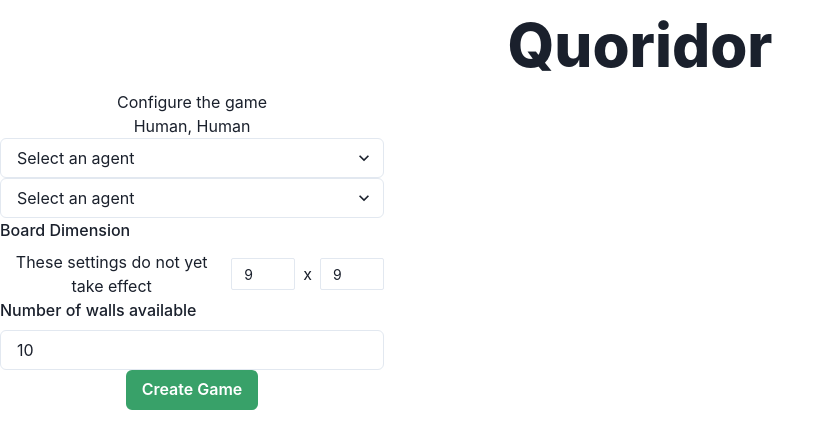
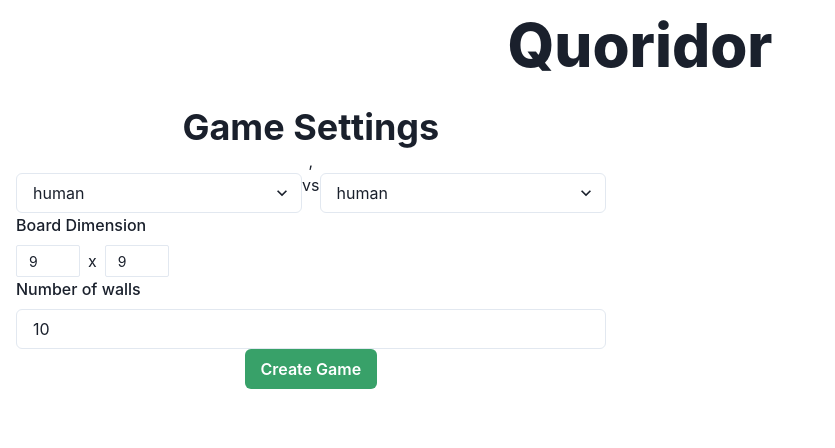
Before and after one commit to gottschali/quoridor-web, a React (Create React App) app: page / in a window 1280 px wide. Shown: the top 448 px of the page, without its empty margins (0-835 px from the left). Built offline with nearby package versions, Linux system fonts and the light colour scheme.

Commit message:
Make GameSetup work

```diff
--- a/src/quoridor/State.ts
+++ b/src/quoridor/State.ts
@@ -18,14 +18,14 @@ export interface GameSettings {
     pawns?: number,
 }
 
-type MandatoryGameSettings = {
+export type MandatoryGameSettings = {
     boardWidth: number,
     boardHeight:  number,
     walls: number,
     pawns: number,
 }
 
-const GameSettingsDefaults: MandatoryGameSettings = {
+export const GameSettingsDefaults: MandatoryGameSettings = {
     boardWidth: 9,
     boardHeight:  9,
     walls: 10,
--- a/src/ui/Game.css
+++ b/src/ui/Game.css
@@ -8,9 +8,6 @@
 .gameTable {
     border-spacing: 0px;
     font-size: 1em;
-}
-
-.square {
 }
 
 .square {
--- a/src/ui/GameController.tsx
+++ b/src/ui/GameController.tsx
@@ -2,9 +2,8 @@ import { Badge, Box, CircularProgress, Flex, Spacer, Stack, Switch } from "@chak
 import { useEffect, useState } from "react";
 import { Agent } from "../agents/Agent";
 import { HumanAgent } from "../agents/HumanAgent";
-import { Move } from "../quoridor/Move";
 import { Player } from "../quoridor/Player";
-import { Notation } from "../quoridor/State";
+import { GameSettings, GameSettingsDefaults, MandatoryGameSettings, Notation } from "../quoridor/State";
 import { Agents, GameSetup } from "./GameSetup";
 import { MoveHistory } from "./MoveHistory";
 import { QuoridorBoard } from "./QuoridorBoard";
@@ -26,13 +25,14 @@ export type localTeam = Player | 'gray' | 'observer';
  */
 
 export function GameController() {
-    const game = useGame();
     // const {state, restoreHistory, turn, step, proposeMove, matrix, history} = useGame();
     const [whiteAgent, setWhiteAgent] = useState<Agent>(HumanAgent);
     const [currentAgent, setCurrentAgent] = useState<Agent>(whiteAgent);
     const [blackAgent, setBlackAgent] = useState<Agent>(HumanAgent);
     const [localTeam, setLocalTeam] = useState<localTeam>('gray');
     const [showSettings, setShowSettings] = useState<boolean>(true);
+    const [settings, setSettings] = useState<GameSettings>(GameSettingsDefaults);
+    const game = useGame(settings);
 
     useEffect(() => {
             setCurrentAgent(game.state.currentPlayer === Player.white ? blackAgent : whiteAgent);
@@ -67,8 +67,11 @@ export function GameController() {
         think();
     }, [game.turn, currentAgent]);
 
-    const createGame = () => {
-        console.log('Creating game');
+    const createGame = (whiteAgent: Agent, blackAgent: Agent, settings: MandatoryGameSettings) => {
+        console.log('Creating game', settings);
+        setBlackAgent(blackAgent);
+        setWhiteAgent(whiteAgent);
+        game.reset(settings);
         // TODO: Actually reset the game!
         setCreating(false);
         setShowSettings(false);
@@ -76,10 +79,8 @@ export function GameController() {
 
     return <div>
             {showSettings &&
-            <GameSetup whiteAgent={whiteAgent.name} setWhiteAgent={setWhiteAgent}
-                       blackAgent={blackAgent.name} setBlackAgent={setBlackAgent}
-                       creating={creating} setCreating={setCreating}
-                       createGame={createGame}
+            <GameSetup creating={creating} setCreating={setCreating}
+                       submitSettings={createGame}
             /> }
             {!creating &&
              <div>
--- a/src/ui/GameSetup.tsx
+++ b/src/ui/GameSetup.tsx
@@ -1,14 +1,14 @@
-import { Button, ButtonGroup, FormControl, FormLabel, HStack, NumberInput, NumberInputField, NumberInputStepper, Select, Text } from "@chakra-ui/react";
-import { ReactElement, useState } from "react";
+import { Box, Button, ButtonGroup, Container, Flex, FormControl, FormLabel, Heading, HStack, NumberInput, NumberInputField, NumberInputStepper, Select, Text } from "@chakra-ui/react";
+import { Dispatch, ReactElement, useState } from "react";
 import { Agent } from "../agents/Agent";
 import { HumanAgent } from "../agents/HumanAgent";
 import { MinMaxAgent } from "../agents/MinMaxAgent";
 import { RandomAgent } from "../agents/RandomAgent";
 import { wallsHeuristic } from "../agents/wallsHeuristic";
 import { Player } from "../quoridor/Player";
+import { GameSettings, GameSettingsDefaults, MandatoryGameSettings } from "../quoridor/State";
 import { GameController } from "./GameController";
 
-export type Agents = 'naive' | 'MinMax2' | 'MinMax3' | 'MinMaxHeuristic' | 'human' | 'random';
 
 /**
  * Need to figure out how to do this nicely...
@@ -32,15 +32,16 @@ export const agentList: agentList = {
     human: HumanAgent,
     random: RandomAgent,
 }
+export type Agents = 'naive' | 'MinMax2' | 'MinMax3' | 'MinMaxHeuristic' | 'human' | 'random';
 
-function AgentSelect({selectedAgent, setSelectedAgent}: {selectedAgent: any, setSelectedAgent: any}) {
+function AgentSelect({setAgent}: {setAgent: Dispatch<Agent>}) {
 
     const selectAgent = (agent: Agents) => {
         console.log("setting agent", agentList[agent]);
-        setSelectedAgent(agentList[agent])
+        setAgent(agentList[agent])
     }
 
-    return  <Select placeholder="Select an agent">
+    return  <Select placeholder="human" w='xs'>
         {Object.keys(agentList).map((agent) => {
                     return (<option key={agent} value={agent} onClick={()=>selectAgent(agent as Agents)}>
                             {agent}
@@ -50,36 +51,58 @@ function AgentSelect({selectedAgent, setSelectedAgent}: {selectedAgent: any, set
             </Select>
 }
 
-
 export function GameSetup(props: any) {
+    const [bw, setBw] = useState("9");
+    const [bh, setBh] = useState("9");
+    const [nw, setNw] = useState("10");
+    const [whiteAgent, setWhiteAgent] = useState<Agent>(HumanAgent);
+    const [blackAgent, setBlackAgent] = useState<Agent>(HumanAgent);
 
 
-    return <FormControl maxW='sm' className='gameSetup'>
-                <h2> Configure the game </h2>
+    const createGame = () => {
+        props.submitSettings(whiteAgent, blackAgent, {
+            pawns: 1,
+            boardWidth: Number.parseInt(bw),
+            boardHeight: Number.parseInt(bh),
+            walls: Number.parseInt(nw),
+        })
+    }
+
+    return <Container m={2} p={2} centerContent >
+            <Heading as='h2'> Game Settings </Heading>
+
+                <FormControl className='gameSetup'>
                     <div> {props.whiteAgent}, {props.blackAgent} </div>
-                <AgentSelect selectedAgent={props.whiteAgent} setSelectedAgent={props.setWhiteAgent}/>
-                <AgentSelect selectedAgent={props.blackAgent} setSelectedAgent={props.setBlackAgent} />
+
+                <Flex>
+                    <AgentSelect setAgent={setWhiteAgent}/>
+                     vs
+                    <AgentSelect setAgent={setBlackAgent} />
+                </Flex>
                 <FormLabel htmlFor='boardSize'>Board Dimension </FormLabel>
                     <HStack id='boardSize'>
-                    <Text>These settings do not yet take effect</Text>
-                    <NumberInput size='sm' maxW={16} display='flex' defaultValue={9} min={3} max={20}>
+                        <NumberInput value={bh} size='sm' maxW={16} display='flex' defaultValue={9} min={3} max={20}
+                                    onChange={v=>setBh(v)}>
                             <NumberInputField />
                         </NumberInput>
                         <Text>x</Text>
-                    <NumberInput size='sm' maxW={16} display='flex' defaultValue={9} min={3} max={20}>
+                        <NumberInput value={bw} size='sm' maxW={16} display='flex' defaultValue={9} min={3} max={20}
+                            onChange={v=>setBw(v)}>
                             <NumberInputField />
                     </NumberInput>
                     </HStack>
 
-            <FormLabel htmlFor='numWalls'>Number of walls available</FormLabel>
-                <NumberInput id='numWalls' defaultValue={10} min={0} max={20}>
+                <FormLabel htmlFor='numWalls'>Number of walls </FormLabel>
+                <NumberInput value={nw} id='numWalls' defaultValue={10} min={0} max={20}
+                              onChange={v => setNw(v)}>
                         <NumberInputField />
                     </NumberInput>
                     <ButtonGroup>
-                <Button colorScheme='green' onClick={props.createGame}>
+                    <Button colorScheme='green' onClick={createGame}>
                             Create Game
                         </Button>
                     </ButtonGroup>
 
             </FormControl>
+    </Container>
 }
--- a/src/ui/useGame.tsx
+++ b/src/ui/useGame.tsx
@@ -1,7 +1,7 @@
 import { useEffect, useState } from "react";
 import { Move, PawnMove } from "../quoridor/Move";
 import { Player } from "../quoridor/Player";
-import { moveToNotation, Notation, State } from "../quoridor/State";
+import { GameSettings, MandatoryGameSettings, moveToNotation, Notation, State } from "../quoridor/State";
 
 function selectMove(moves: Array<Move>) {
     return moves[Math.floor(Math.random() * moves.length)];
@@ -18,8 +18,8 @@ export enum MatrixItem {
     Uninitialized,
 }
 
-export function useGame() {
-    const [state, setState] = useState(new State({}));
+export function useGame(settings: GameSettings) {
+    const [state, setState] = useState(new State(settings));
     const [turn, setIndex] = useState(0);
     const [history, setHistory] = useState<Notation[]>([]);
     const [stateHistory, setStateHistory] = useState<State[]>([]);
@@ -28,6 +28,7 @@ export function useGame() {
                                             .map( () => new Array(state.width).fill(MatrixItem.Uninitialized)));
 
     useEffect(() => {
+        console.log(state.settings);
         const newMatrix = new Array(state.height).fill(0).map( () => new Array(state.width).fill(0))
 
         for (let i=0;i<state.height; i++) {
@@ -61,6 +62,13 @@ export function useGame() {
         setMatrix(newMatrix);
 
     }, [turn, state])
+
+    const reset = (settings: MandatoryGameSettings) => {
+        setState(new State(settings))
+        setHistory([]);
+        setIndex(0);
+        setMatrix(new Array(settings.boardHeight * 2 + 1).fill(0).map( () => new Array(settings.boardWidth * 2 + 1).fill(0)));
+    }
 
     const apply = (move: Move) => {
         state.makeMove(move)
@@ -100,5 +108,5 @@ export function useGame() {
         }
     }
 
-    return {apply, state, restoreHistory, turn, proposeMove, matrix, history}
+    return {apply, state, restoreHistory, turn, proposeMove, matrix, history, reset}
 }
```
Lines whose indentation alone changed are shown as unchanged.
